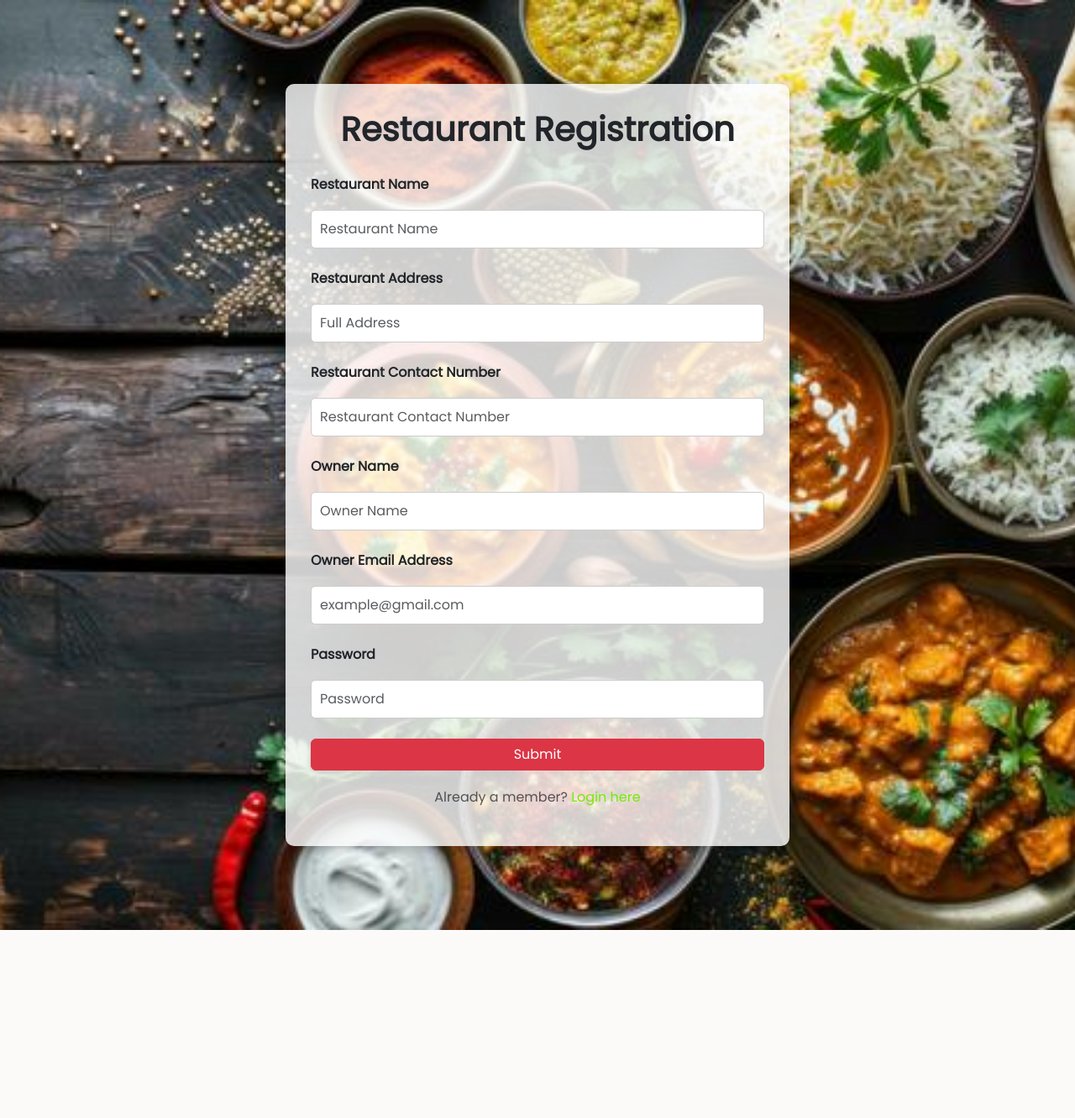
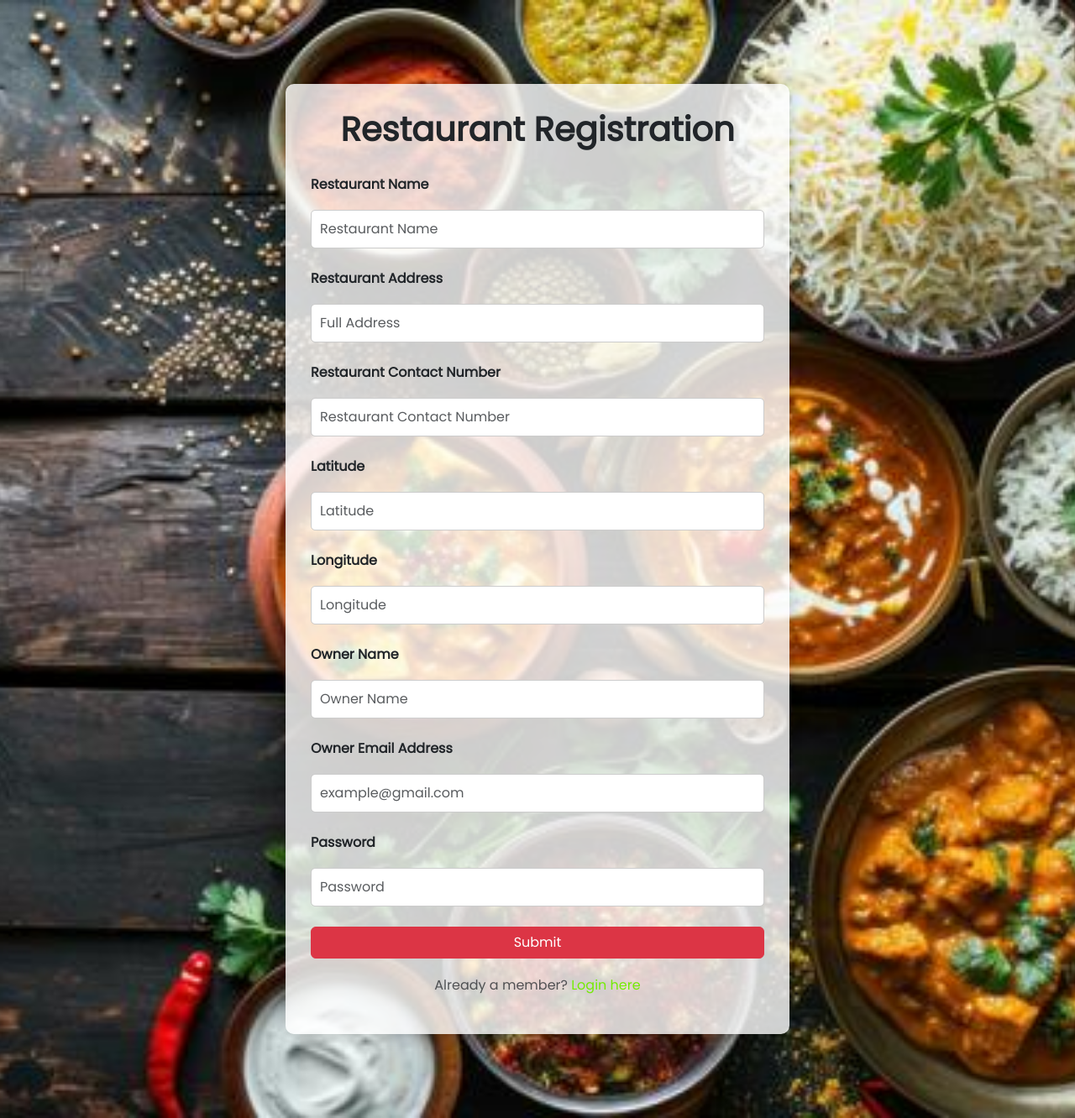
Before and after one commit to sailesh-prasad/Online_Food_Ordering_System, a Django app: template restaurant/templates/registerRestaurant.html in a window 1280 px wide. Shown: the whole page at 84% size. Before the commit the page ends 1108 px from the top, so only its background shows below. Run offline with Django 3.2, Linux system fonts and the light colour scheme; the template is opened without the code that fills it, so the values that code supplies are empty.

Commit message:
Latitude and Longitude Fields Updated

```diff
--- a/customer/models.py
+++ b/customer/models.py
@@ -35,6 +35,8 @@ class customerUser(CustomUser):
     state = models.ForeignKey(State, on_delete=models.CASCADE, default=1)  # Ensure State with id=1 exists
     city = models.ForeignKey(City, on_delete=models.CASCADE, default=1)    # Ensure City with id=1 exists
     place = models.ForeignKey(Place, on_delete=models.CASCADE, default=1)  # Ensure Place with id=1 exists
+    latitude = models.DecimalField(max_digits=9, decimal_places=6, null=True, blank=True)
+    longitude = models.DecimalField(max_digits=9, decimal_places=6, null=True, blank=True)
 
     def __str__(self):
         return f"{self.name} - {self.place.name}, {self.city.name}, {self.state.name}"
--- a/customer/views.py
+++ b/customer/views.py
@@ -61,6 +61,8 @@ def registerUser(request):
         state_id = request.POST.get('state')
         city_id = request.POST.get('city')
         place_id = request.POST.get('place')
+        latitude = request.POST.get('latitude')
+        longitude = request.POST.get('longitude')
 
         state = State.objects.get(id=state_id)
         city = City.objects.get(id=city_id)
@@ -81,7 +83,9 @@ def registerUser(request):
                 is_user=True,
                   state=state,
                 city=city,
-                place=place
+                place=place,
+                latitude=latitude,
+                longitude=longitude
             )
             user.save()
             messages.success(request,'Successfully Registered')
--- a/restaurant/models.py
+++ b/restaurant/models.py
@@ -10,7 +10,8 @@ class restaurantUser(CustomUser):
     restaurantName = models.CharField(max_length=50)
     address = models.TextField()
     restaurantContact = PhoneNumberField()
-
+    latitude = models.DecimalField(max_digits=9, decimal_places=6, null=True, blank=True)
+    longitude = models.DecimalField(max_digits=9, decimal_places=6, null=True, blank=True)
 
 class foodItems(models.Model):
     name = models.CharField(max_length=255)
--- a/restaurant/templates/registerRestaurant.html
+++ b/restaurant/templates/registerRestaurant.html
@@ -117,6 +117,16 @@
                 <input type="number" id="restaurantContact" class="form-control" placeholder="Restaurant Contact Number" name="restaurantContact" required />
             </div>
 
+            <div class="form-outline mb-4">
+                <label class="form-label" for="latitude">Latitude</label>
+                <input type="text" id="latitude" class="form-control" placeholder="Latitude" name="latitude" required />
+            </div>
+
+            <div class="form-outline mb-4">
+                <label class="form-label" for="longitude">Longitude</label>
+                <input type="text" id="longitude" class="form-control" placeholder="Longitude" name="longitude" required />
+            </div>
+
             <!-- Section 2: Owner Details -->
             <div class="form-outline mb-4">
                 <label class="form-label" for="ownerName">Owner Name</label>
```
Also changed, not shown: customer/templates/authentication/register.html (+10 -0 lines), restaurant/views.py (+14 -7 lines), customer/migrations/0004_customeruser_latitude_customeruser_longitude.py (added), db.sqlite3, restaurant/migrations/0010_restaurantuser_latitude_restaurantuser_longitude.py (added).
